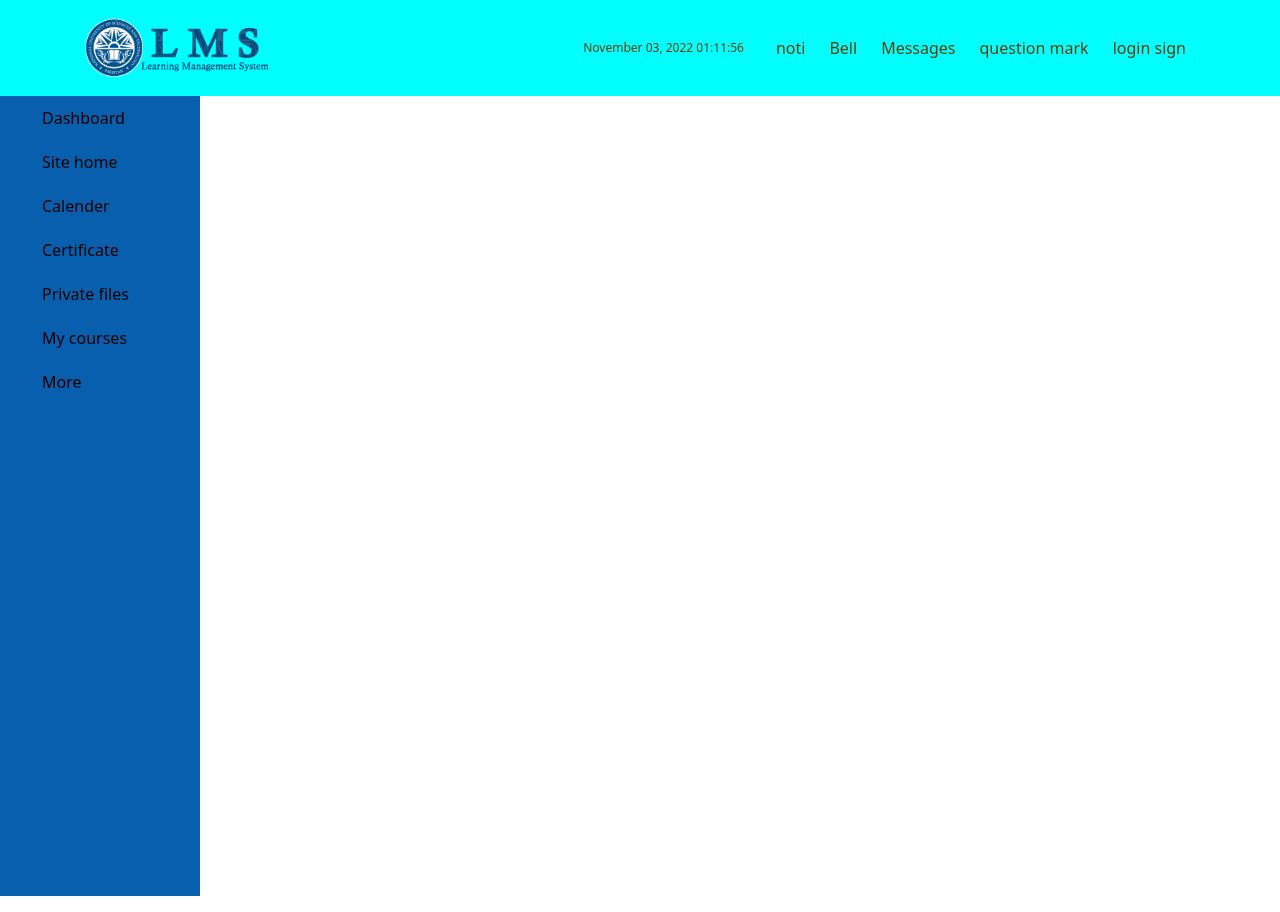
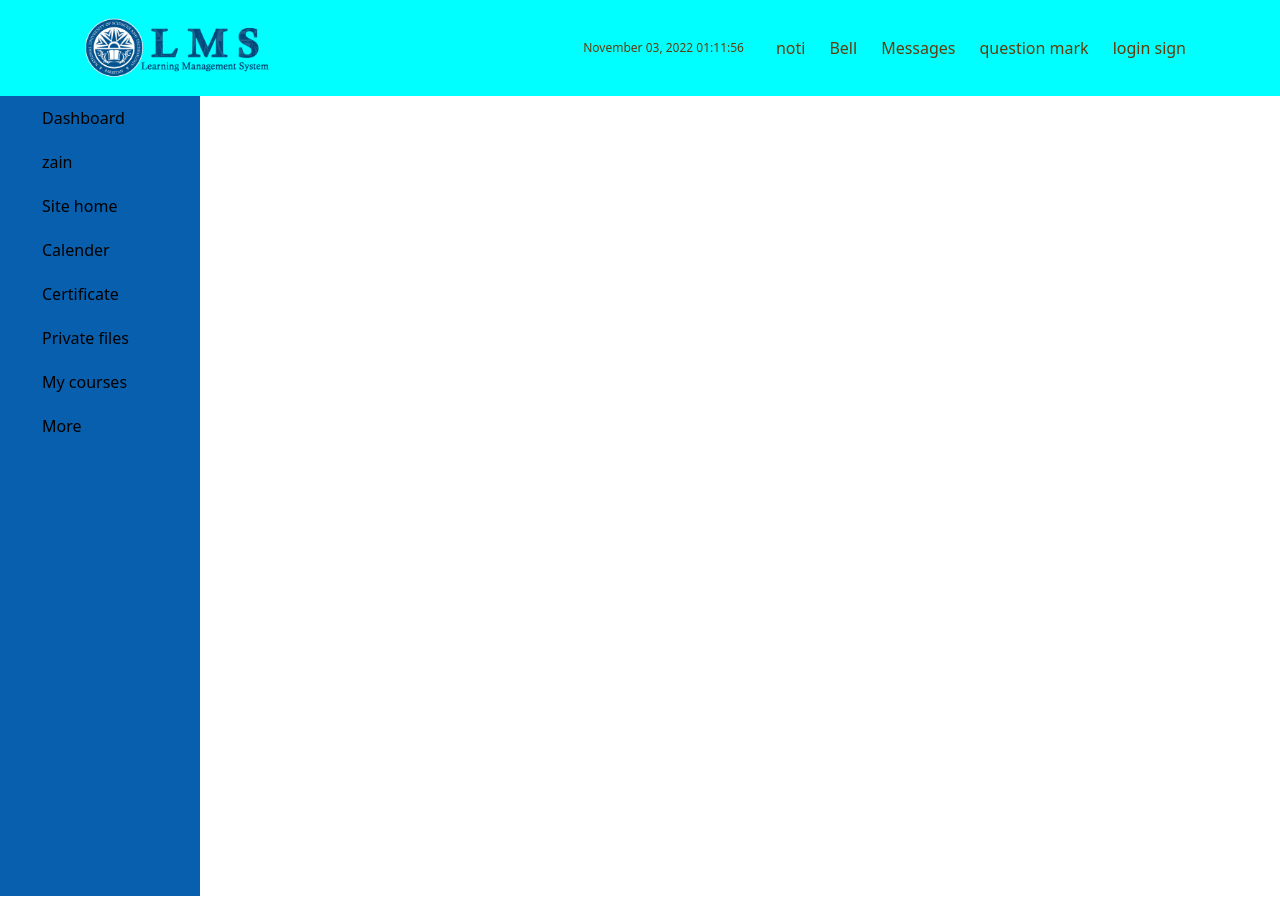
Before and after one commit to asifaziz969/lms-creation-using-html-css-js, a plain HTML site: page index.html in a window 1280 px wide. Drawn offline with nearby package versions, Linux system fonts and the light colour scheme.

Commit message:
new navbar added

```diff
--- a/index.html
+++ b/index.html
@@ -72,6 +72,7 @@
 
     <ul class="left-sidebar">
       <li><a href="#">Dashboard</a></li>
+      <li><a href="#">zain</a></li>
       <li><a href="#">Site home</a></li>
       <li><a href="#">Calender</a></li>
       <li><a href="#">Certificate</a></li>
@@ -80,7 +81,6 @@
       <li><a href="#">More</a></li>
     </ul>
 
-
     <script src="https://cdn.jsdelivr.net/npm/bootstrap@5.2.1/dist/js/bootstrap.bundle.min.js"></script>
   </body>
 </html>
```
